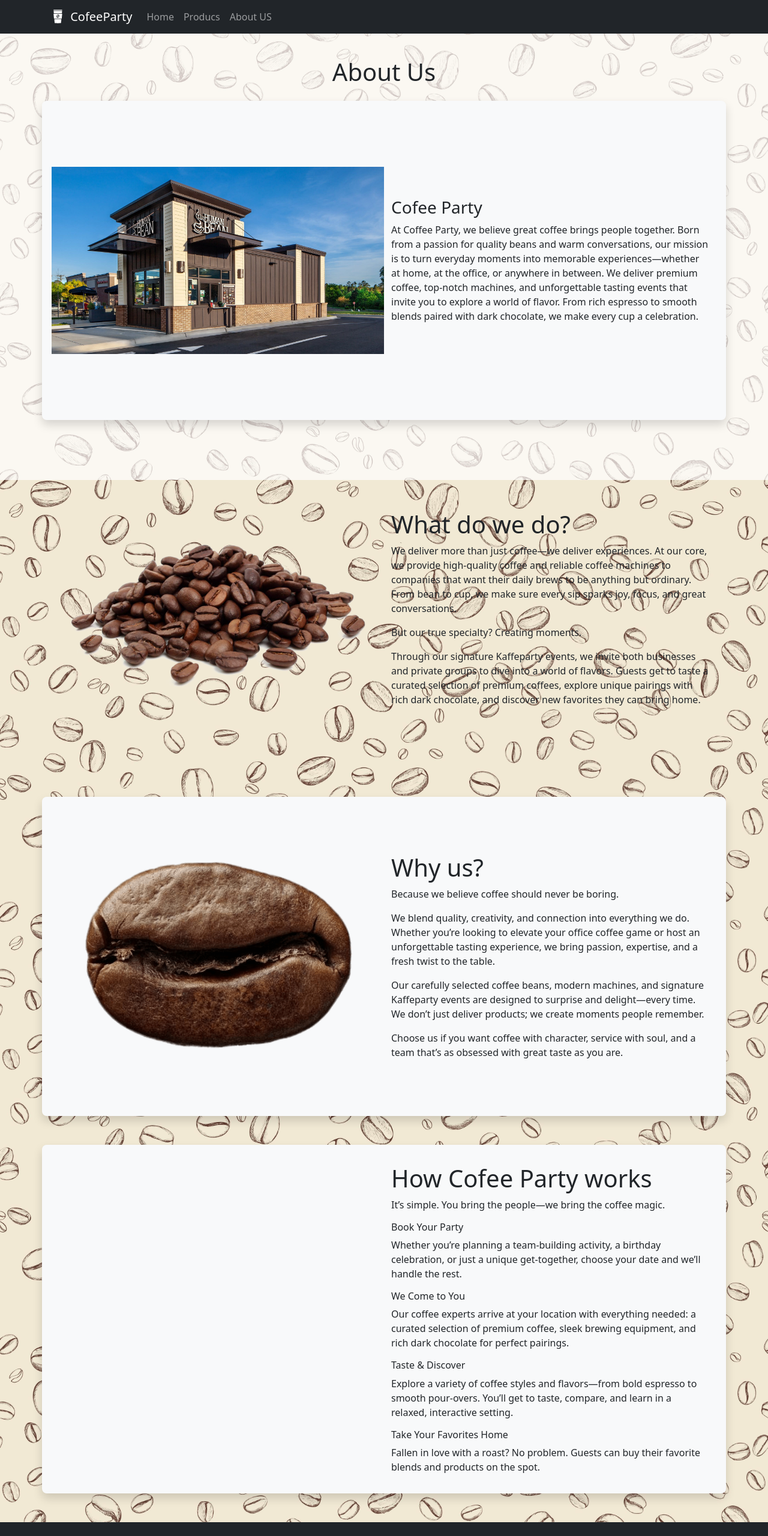
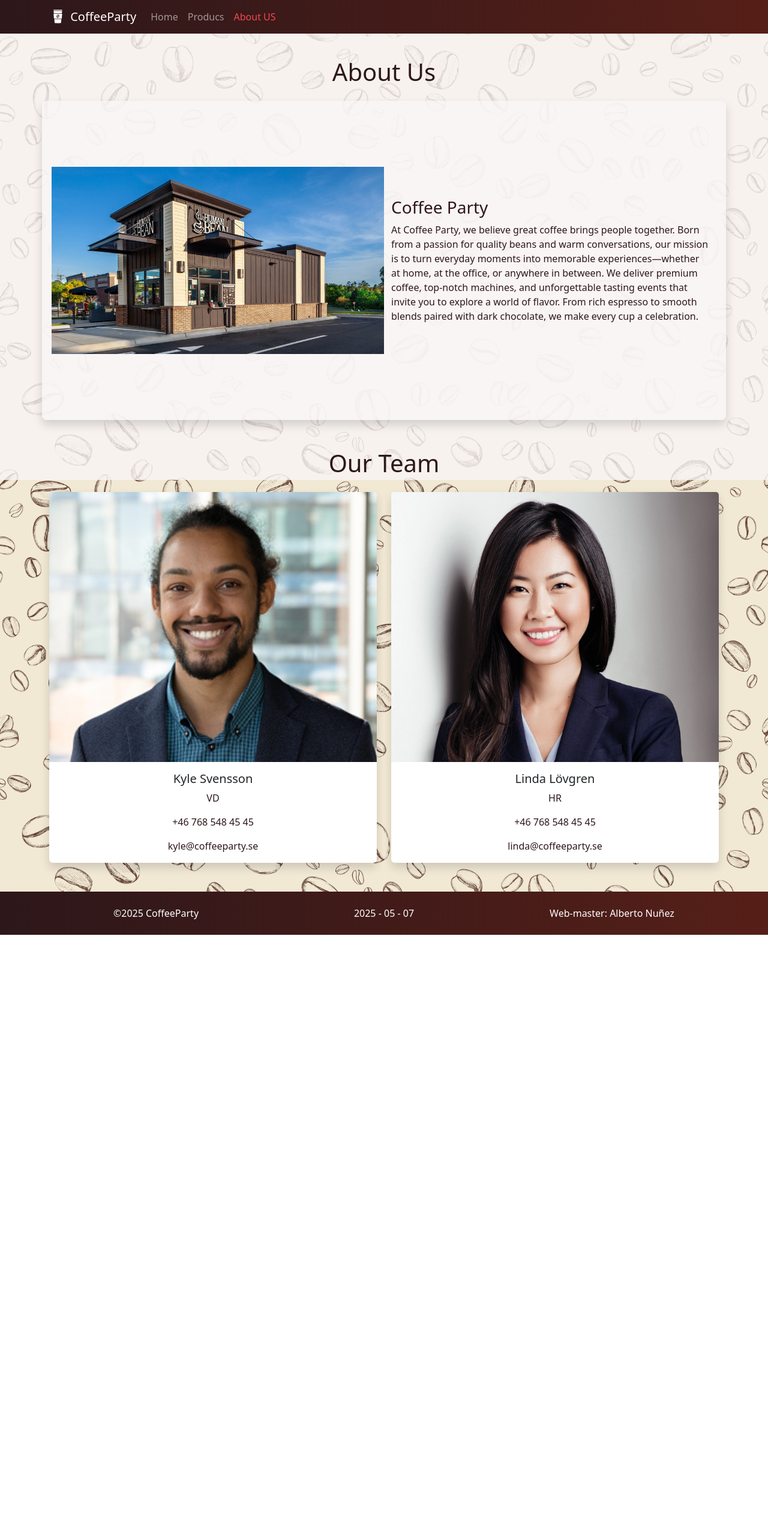
Before and after one commit to albertito1985/Lexicon-Uppgift8, a plain HTML site: page aboutUs.html in a window 1280 px wide. Shown: the top 2560 px of the page at 60% size. After the commit the page ends 1558 px from the top, so only its background shows below. Drawn offline with nearby package versions, Linux system fonts and the light colour scheme.

Commit message:
finished

```diff
--- a/CSS/custom.css
+++ b/CSS/custom.css
@@ -5,7 +5,26 @@
     --mediumRed: rgb(223,28,42);
     --lightRed:rgb(242,71,80);
     --white:rgb(249, 246, 245);
-    --bs-primary: var(--lightRed);
+    --transparent-white:rgba(249, 246, 245,0.8);
+
+    --darkGradient: linear-gradient(90deg, var(--darkBrown) 0%, var(--lightBrown) 100%);
+    --redGradient: linear-gradient(90deg, var(--mediumRed) 0%, var(--lightRed) 100%);
+}
+
+p,h1,h2,h3,h4,h5,h6{
+    color: var(--darkBrown);
+}
+
+.navBar{
+    background:var(--darkGradient);
+}
+
+.nav-link.active{
+    color:var(--lightRed) !important;
+}
+
+.footer{
+    background:var(--darkGradient);
 }
 
 .cofeePartyLogo{
@@ -22,6 +41,7 @@ body{
     background-image:url(../img/pattern-with-cofee-grain-1525210602.jpg);
     background-size: 100%;
 }
+
 body:before{
     content: '';
     position: fixed;
@@ -29,8 +49,12 @@ body:before{
     left: 0;
     width: 100%;
     height: 100%;
-    background-color:rgba(255,255,255,0.7);
+    background-color:var(--transparent-white);
     z-index: -1;
+}
+
+.textBox{
+    background: var(--transparent-white);
 }
 
 .pic1{
@@ -70,3 +94,17 @@ body:before{
     background-repeat: no-repeat;
     height: 500px;
 }
+
+.btn{
+    background:var(--redGradient);
+    color:var(--white);
+}
+
+.btn:hover{
+    background:var(--darkRed);
+    color:var(--white);
+}
+
+.card{
+    border:none;
+}
--- a/aboutUs.html
+++ b/aboutUs.html
@@ -6,21 +6,18 @@
     <link href="https://cdn.jsdelivr.net/npm/bootstrap@5.3.6/dist/css/bootstrap.min.css" rel="stylesheet" integrity="sha384-4Q6Gf2aSP4eDXB8Miphtr37CMZZQ5oXLH2yaXMJ2w8e2ZtHTl7GptT4jmndRuHDT" crossorigin="anonymous">
     <script src="https://cdn.jsdelivr.net/npm/bootstrap@5.3.6/dist/js/bootstrap.bundle.min.js" integrity="sha384-j1CDi7MgGQ12Z7Qab0qlWQ/Qqz24Gc6BM0thvEMVjHnfYGF0rmFCozFSxQBxwHKO" crossorigin="anonymous"></script>
 
-    <script src="https://cdn.jsdelivr.net/npm/@popperjs/core@2.11.8/dist/umd/popper.min.js" integrity="sha384-I7E8VVD/ismYTF4hNIPjVp/Zjvgyol6VFvRkX/vR+Vc4jQkC+hVqc2pM8ODewa9r" crossorigin="anonymous"></script>
-    <script src="https://cdn.jsdelivr.net/npm/bootstrap@5.3.6/dist/js/bootstrap.min.js" integrity="sha384-RuyvpeZCxMJCqVUGFI0Do1mQrods/hhxYlcVfGPOfQtPJh0JCw12tUAZ/Mv10S7D" crossorigin="anonymous"></script>
-
-    <title>Kaffeparty</title>
+    <title>CoffeeParty</title>
     <link rel="stylesheet" href="./CSS/custom.css">
 </head>
 <body>
     <header>
-        <nav class="navbar navbar-expand-lg navbar-dark fixed-top bg-dark bg-primary">
+        <nav class="navbar navbar-expand-lg navbar-dark fixed-top navBar">
             <div class="container">
 
                 <a class="navbar-brand" href="index.html">
                     <img src="./img/cofee icon.svg" width="30" height="30" class="d-inline-block align-top"
                         alt="Bethany's Pie Shop Logo">
-                    CofeeParty
+                    CoffeeParty
                 </a>
 
                 <button class="navbar-toggler" type="button" data-bs-toggle="collapse" data-bs-target="#navbarCollapse"
@@ -30,14 +27,14 @@
 
                 <div class="collapse navbar-collapse" id="navbarCollapse">
                     <ul class="nav navbar-nav mr-auto">
-                        <li class="nav-item active">
+                        <li class="nav-item">
                             <a class="nav-link" href="index.html">Home</a>
                         </li>
                         <li class="nav-item">
                             <a class="nav-link" href="products.html">Producs</a>
                         </li>
-                        <li class="nav-item">
-                            <a class="nav-link" href="aboutUs.html">About US</a>
+                        <li class="nav-item active">
+                            <a class="nav-link active" href="aboutUs.html">About US</a>
                         </li>
                     </ul>
                 </div>
@@ -52,76 +49,60 @@
                     <h1>About Us</h1>
                 </div>
             </div>
-            <div class="row bg-light p-3 shadow mt-3 rounded-3">
+            <div class="row textBox p-3 shadow mt-3 rounded-3">
                 <div class="col-12 col-md-6 headQuarters">
 
                 </div>
                 <div class="col-12 col-md-6 mt-sm-3 d-flex flex-column justify-content-center align-items-start">
-                    <h3>Cofee Party</h3>
+                    <h3>Coffee Party</h3>
                     <p>At Coffee Party, we believe great coffee brings people together. Born from a passion for quality beans and warm conversations, our mission is to turn everyday moments into memorable experiences—whether at home, at the office, or anywhere in between. We deliver premium coffee, top-notch machines, and unforgettable tasting events that invite you to explore a world of flavor. From rich espresso to smooth blends paired with dark chocolate, we make every cup a celebration.</p>
                 </div>
             </div>
 
-            <div class="row p-3 mt-5 rounded-3 ">
-                <div class="col-12 col-md-6 pic2">
+            <div class="row">
+                <div class="col-12 text-center mt-5">
+                    <h1>Our Team</h1>
+                </div>
+            </div>
 
+            <div class="row pt-3 rounded-3">
+                <div class="col-12 col-md-6 ">
+                    <div class="card shadow">
+                        <img src="./img/VD.jpg" class="card-img-top">
+                        <div class="card-body">
+                          <h5 class="card-title text-center">Kyle Svensson</h5>
+                          <p class="card-text text-center">VD</p>
+                          <p class="card-text text-center">+46 768 548 45 45</p>
+                          <p class="card-text text-center">kyle@coffeeparty.se</p>
+                        </div>
+                    </div>
                 </div>
-                <div class="col-12 col-md-6 mt-sm-3 d-flex flex-column justify-content-center align-items-start">
-                    <h1>What do we do?</h1>
-                    <p>We deliver more than just coffee—we deliver experiences. At our core, we provide high-quality coffee and reliable coffee machines to companies that want their daily brews to be anything but ordinary. From bean to cup, we make sure every sip sparks joy, focus, and great conversations.</p>
-                    <p>But our true specialty? Creating moments.</p>
-                    <p>Through our signature Kaffeparty events, we invite both businesses and private groups to dive into a world of flavors. Guests get to taste a curated selection of premium coffees, explore unique pairings with rich dark chocolate, and discover new favorites they can bring home.</p>
-                 </div>
-            </div>
-            <div class="row bg-light p-3 shadow mt-5 rounded-3">
-                <div class="col-12 col-md-6 pic3">
+                <div class="col-12 col-md-6 mt-3 mt-md-0">
+                    <div class="card shadow">
+                        <img src="./img/HR.jpg" class="card-img-top">
+                        <div class="card-body">
+                        <h5 class="card-title text-center">Linda Lövgren</h5>
+                        <p class="card-text text-center">HR</p>
+                        <p class="card-text text-center">+46 768 548 45 45</p>
+                        <p class="card-text text-center">linda@coffeeparty.se</p>
+                        </div>
+                    </div>
+                </div>
 
-                </div>
-                <div class="col-12 col-md-6 mt-sm-3 d-flex flex-column justify-content-center align-items-start">
-                    <h1>Why us?</h1>
-                    <p>Because we believe coffee should never be boring.</p>
-
-                    <p>We blend quality, creativity, and connection into everything we do. Whether you’re looking to elevate your office coffee game or host an unforgettable tasting experience, we bring passion, expertise, and a fresh twist to the table.</p>
-
-                    <p>Our carefully selected coffee beans, modern machines, and signature Kaffeparty events are designed to surprise and delight—every time. We don’t just deliver products; we create moments people remember.</p>
-
-                    <p>Choose us if you want coffee with character, service with soul, and a team that’s as obsessed with great taste as you are.</p>
-            </div>
-            </div>
-            <div class="row bg-light p-3 shadow mt-5 rounded-3">
-                <div class="col-12 col-md-6 pic4">
-
-                </div>
-                <div class="col-12 col-md-6 mt-sm-3 d-flex flex-column justify-content-center align-items-start">
-                    <h1>How Cofee Party works</h1>
-                    <p>It’s simple. You bring the people—we bring the coffee magic.</p>
-
-                    <h6>Book Your Party</h6>
-                    <p>Whether you’re planning a team-building activity, a birthday celebration, or just a unique get-together, choose your date and we’ll handle the rest.</p>
-
-                    <h6>We Come to You</h6>
-                    <p>Our coffee experts arrive at your location with everything needed: a curated selection of premium coffee, sleek brewing equipment, and rich dark chocolate for perfect pairings.</p>
-
-                    <h6>Taste & Discover</h6>
-                    <p>Explore a variety of coffee styles and flavors—from bold espresso to smooth pour-overs. You’ll get to taste, compare, and learn in a relaxed, interactive setting.</p>
-
-                    <h6>Take Your Favorites Home</h6>
-                    <p>Fallen in love with a roast? No problem. Guests can buy their favorite blends and products on the spot.</p>
-                </div>
             </div>
         </div>
 
     </main>
-    <footer class="bg-dark text-white mt-5 p-4">
+    <footer class="footer text-white mt-5 p-4">
         <div class="container">
             <div class="row">
-                <div class="col-sm- 12 col-md-4 text-sm-center">
-                    &copy;2025 CofeeParty
+                <div class="col-sm- 12 col-md-4 text-center">
+                    &copy;2025 CoffeeParty
                 </div>
-                <div class="col-sm- 12 col-md-4 text-sm-center">
+                <div class="col-sm- 12 col-md-4 text-center">
                     2025 - 05 - 07
                 </div>
-                <div class="col-sm- 12 col-md-4 text-sm-center">
+                <div class="col-sm- 12 col-md-4 text-center">
                     Web-master: Alberto Nuñez
                 </div>
 
```
Also changed, not shown: index.html (+19 -20 lines), products.html (+25 -29 lines), img/VD.jpg (added), img/hr.jpg (added).
